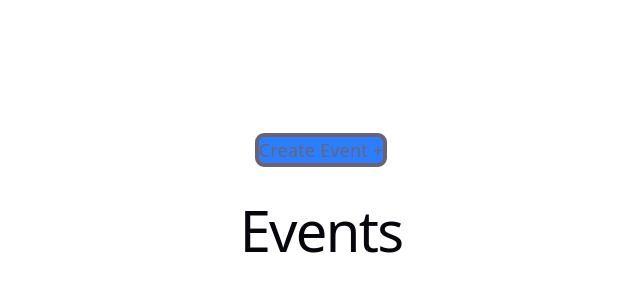
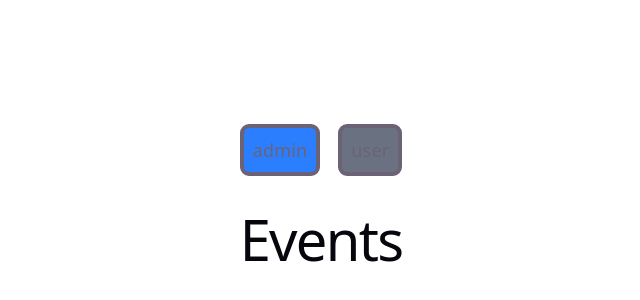
Before and after one commit to Chakit22/Events-app, a React (Vite) app: page / in a window 1280 px wide. Shown: the part 88-388 px from the top of the page, without its empty margins (319-959 px from the left). Built offline with nearby package versions, Linux system fonts and the light colour scheme.

Commit message:
feat: Add roles for admin and user

```diff
--- a/src/App.tsx
+++ b/src/App.tsx
@@ -14,6 +14,8 @@ function App() {
   const [events, setEvents] = useState(defaultEvents);
   const [isEditingId, setIsEditingId] = useState<string | null>(null);
   const [isCreating, setIsCreating] = useState<boolean>(false);
+  const [currentRole, setCurrentRole] = useState<string>("user");
+  const roles = ["admin", "user"];
 
   const handleDelete = (id: string) => {
     setEvents((prevEvents) =>
@@ -37,14 +39,26 @@ function App() {
   return (
     <div className="min-h-screen flex justify-center items-center">
       <div className="flex flex-col justify-center items-center gap-4">
+        <div className="flex justify-center items-center gap-4">
+          {roles.map((role) => (
+            <button
+              className={`p-2 border-solid border-4 rounded-lg cursor-pointer ${role === currentRole ? "bg-gray-500" : "bg-blue-500"}`}
+              onClick={() => setCurrentRole(role)}
+            >
+              {role}
+            </button>
+          ))}
+        </div>
+        {currentRole === "admin" && (
           <div className="flex justify-end items-center">
             <button
-            className="border-solid border-4 rounded-lg cursor-pointer bg-blue-500"
+              className="p-2 border-solid border-4 rounded-lg cursor-pointer bg-blue-500"
               onClick={() => setIsCreating(true)}
             >
               Create Event +
             </button>
           </div>
+        )}
         {isCreating && <CreateEventForm onCreate={handleCreate} />}
         {!isEditingId && !isCreating && (
           <div className="flex flex-col justify-center items-center">
@@ -52,6 +66,7 @@ function App() {
             <div className="grid gap-4 grid-cols-3 p-24">
               {events.map((event, i) => (
                 <EventCard
+                  currentRole={currentRole}
                   event={event}
                   onEdit={setIsEditingId}
                   onDelete={handleDelete}
--- a/src/components/EventCard.tsx
+++ b/src/components/EventCard.tsx
@@ -3,19 +3,29 @@ import { Pencil } from "lucide-react";
 import { Trash } from "lucide-react";
 
 interface EventCardProps {
+  currentRole: string;
   event: Event;
   onDelete: (id: string) => void;
   onEdit: (id: string) => void;
 }
 
-export const EventCard = ({ event, onDelete, onEdit }: EventCardProps) => {
+export const EventCard = ({
+  currentRole,
+  event,
+  onDelete,
+  onEdit,
+}: EventCardProps) => {
   return (
     <div className="flex flex-col justify-center items-start gap-4 p-8 border-solid border-4 border-black rounded-lg">
       <div className="w-full flex justify-between items-center">
         <h2>{event.title}</h2>
         <div className="flex justify-center items-center">
-          <Trash onClick={() => onDelete(event.id)} />
-          <Pencil onClick={() => onEdit(event.id)} />
+          {currentRole === "admin" && (
+            <Trash onClick={() => onDelete(event.id)} />
+          )}
+          {currentRole === "admin" && (
+            <Pencil onClick={() => onEdit(event.id)} />
+          )}
         </div>
       </div>
       <div>{event.description}</div>
```
Lines whose indentation alone changed are shown as unchanged.
